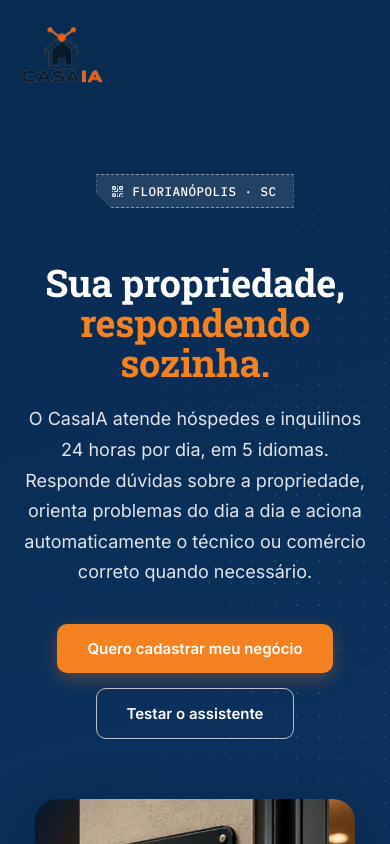
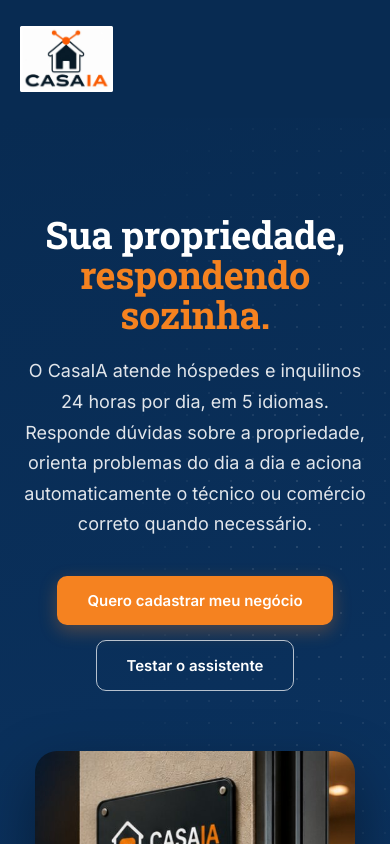
Before and after one commit to appcasaia/casaia, a Next.js app: page /sobre in a window 390 px wide. Shown: the top 844 px of the page. Built offline with nearby package versions, Linux system fonts and the light colour scheme.

Commit message:
Logo header /sobre: fondo blanco con placa redondeada, mas grande

```diff
--- a/app/sobre/page.js
+++ b/app/sobre/page.js
@@ -1,6 +1,6 @@
 import Image from "next/image";
 import { headers } from "next/headers";
-import { Building2, Wrench, Store, Home, MessageCircle, Zap, Mail, Globe2, Check, FileText, QrCode } from "lucide-react";
+import { Building2, Wrench, Store, Home, MessageCircle, Zap, Mail, Globe2, Check, FileText } from "lucide-react";
 import "./sobre.css";
 
 // Detecta el idioma preferido del navegador/celular (header Accept-Language)
@@ -118,7 +118,7 @@
       <header>
         <div className="container header-content">
           <div className="logo">
-            <Image src="/images/logo-casaia-full.png" alt="CasaIA" width={182} height={125} priority />
+            <Image src="/images/logo-casaia-card.png" alt="CasaIA" width={198} height={140} priority />
           </div>
         </div>
       </header>
@@ -127,10 +127,6 @@
         <div className="hero-bg-dots" aria-hidden="true" />
         <div className="container hero-grid">
           <div>
-            <div className="tag">
-              <QrCode size={13} />
-              {c.heroEyebrow}
-            </div>
             <h1>
               {c.heroTitle[0]}
               <br />
--- a/app/sobre/sobre.css
+++ b/app/sobre/sobre.css
@@ -48,7 +48,7 @@
 .sobre header { background: var(--navy); padding: 26px 0; }
 .sobre .header-content { display: flex; justify-content: space-between; align-items: center; }
 .sobre .logo { display: flex; align-items: center; }
-.sobre .logo img { height: 78px; width: auto; }
+.sobre .logo img { height: 92px; width: auto; }
 
 /* ---------- Botones ---------- */
 .sobre .btn {
@@ -198,5 +198,5 @@
   .sobre .section { padding: 64px 0; }
   .sobre .section-title { font-size: 29px; margin-bottom: 40px; }
   .sobre .cta h2 { font-size: 30px; }
-  .sobre .logo img { height: 58px; }
+  .sobre .logo img { height: 66px; }
 }
```
Also changed, not shown: public/images/logo-casaia-card.png (added), public/images/logo-casaia-full.png (deleted).
